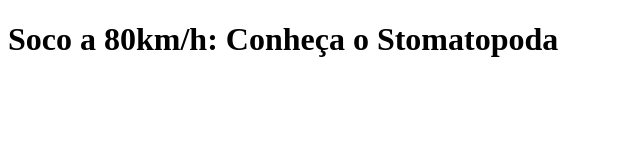
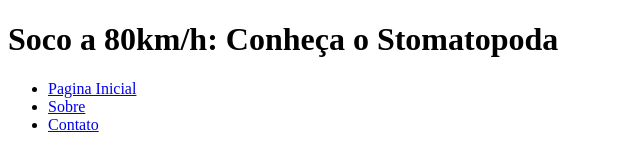
Before and after one commit to mariapgomes/trybe-exercicios, a plain HTML site: page fundamentos/secao-03-introducao-a-html-e-css/dia-04-semantico/exercicio-2/index.html in a window 1280 px wide. Shown: the whole page, without its empty margins (0-640 px from the left). Drawn offline with Linux system fonts and the light colour scheme.

Commit message:
Adiciona área de links de navegação e seus respectivos links.

```diff
--- a/fundamentos/secao-03-introducao-a-html-e-css/dia-04-semantico/exercicio-2/index.html
+++ b/fundamentos/secao-03-introducao-a-html-e-css/dia-04-semantico/exercicio-2/index.html
@@ -11,6 +11,13 @@
     <header>
         <h1>Soco a 80km/h: Conheça o Stomatopoda</h1>
     </header>
+    <nav>
+        <ul>
+            <li> <a href="#Página-Inicial"> Pagina Inicial </a> </li>
+            <li> <a href="#Sobre"> Sobre </a> </li>
+            <li> <a href="#Contato"> Contato </a> </li>
+        </ul>
+    </nav>
 
 </body>
 </html>
```
